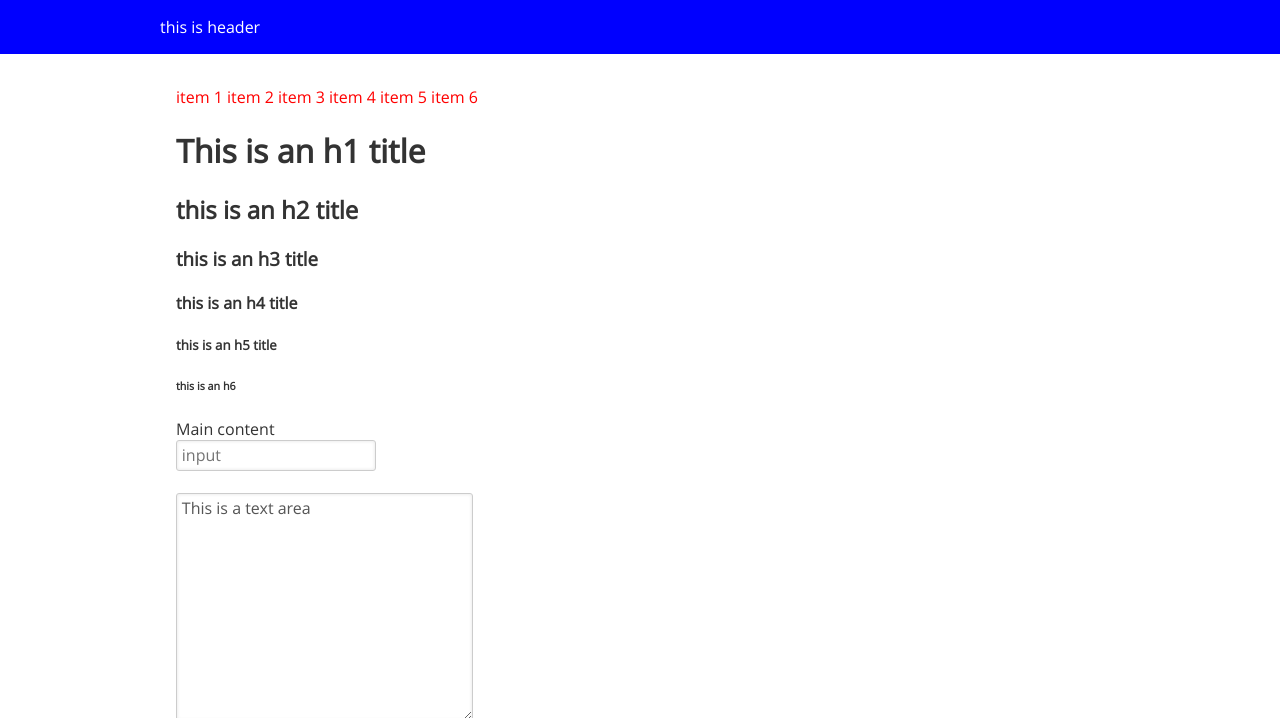
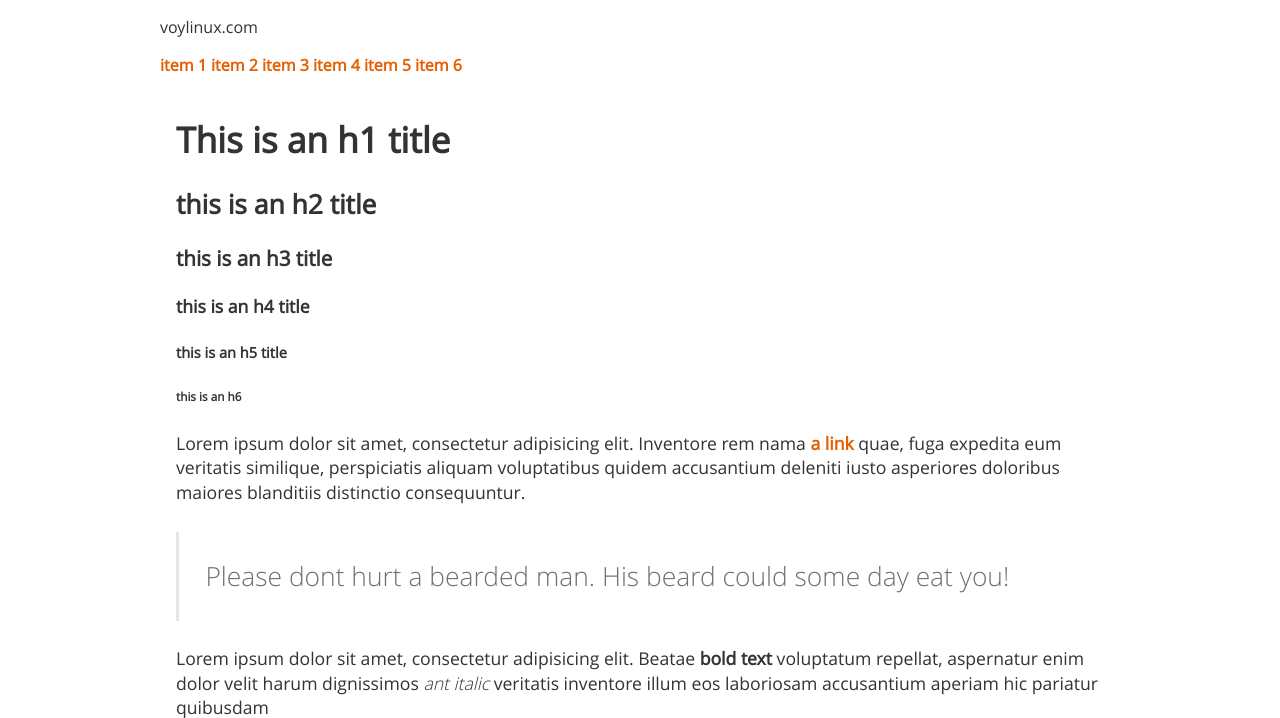
Before and after one commit to iampbernardo/voylinuxdotcom, a web app: file src/index.html in a window 1280 px wide. Shown: the top 718 px of the page. Run offline with its HTML, style and script files only (its server is not run), Linux system fonts and the light colour scheme.

Commit message:
color variables added and more styles definded

```diff
--- a/src/css/main.css
+++ b/src/css/main.css
@@ -502,6 +502,7 @@ th {
 .navigation ul {
   list-style: none;
   padding: 0;
+  margin: 0;
 }
 .navigation ul li {
   display: inline;
@@ -513,7 +514,8 @@ div,
 footer,
 article,
 section,
-header {
+header,
+blockquote {
   -webkit-box-sizing: border-box;
   -moz-box-sizing: border-box;
   box-sizing: border-box;
@@ -535,7 +537,7 @@ textarea {
 }
 input[type="text"]:focus,
 textarea:focus {
-  border-color: #00f;
+  border-color: #00907c;
 }
 button,
 .button {
@@ -550,16 +552,47 @@ html {
   color: #333;
 }
 a {
-  color: #f00;
+  color: #e65f00;
+  text-decoration: none;
+  font-weight: bold;
 }
 header.main-header {
-  background: #00f;
-  color: #fff;
+  color: #333;
 }
 footer.main-footer {
-  background-color: #232323;
+  background-color: #3d3e41;
   color: #eee;
 }
 .wrapper {
   padding: 1em;
 }
+.content-text {
+  font-size: 1.1em;
+}
+.content-text a:hover {
+  border-bottom: 1px dotted;
+}
+.content-text i {
+  font-family: 'open_sanslight';
+}
+.content-text p {
+  line-height: 1.4;
+}
+.content-text img {
+  height: auto;
+  width: 100%;
+}
+.content-text blockquote {
+  font-family: 'open_sanslight';
+  color: #707070;
+  padding: 1em;
+  margin-left: 0;
+  font-size: 1.5em;
+  width: 100%;
+  border-left: 3px solid #e6e6e6;
+}
+.content-text pre {
+  border: 1px solid #8d8d8d;
+  padding: 1em;
+  text-align: left;
+}
--- a/src/index.html
+++ b/src/index.html
@@ -9,12 +9,11 @@
 <body class="">
   <header class="full padding main-header">
     <div class="header-container page-size center">
-      this is header
+      <span class="blog-title">voylinux.com</span>
     </div><!--/end header-container-->
 
   </header><!--/end header -->
-  <div class="wrapper page-size block center">
-    <nav class="navigation top-nav">
+    <nav class="navigation top-nav center page-size">
       <ul>
         <li><a href="#">item 1</a></li>
         <li><a href="#">item 2</a></li>
@@ -24,13 +23,29 @@
         <li><a href="#">item 6</a></li>
       </ul>
     </nav><!--// end main navigation -->
+  <section class="wrapper page-size block center">
+    <article class="content-text">
       <h1>This is an h1 title</h1>
       <h2>this is an h2 title</h2>
       <h3>this is an h3 title</h3>
       <h4>this is an h4 title</h4>
       <h5>this is an h5 title</h5>
       <h6>this is an h6</h6>
-    Main content
+      <p>Lorem ipsum dolor sit amet, consectetur adipisicing elit. Inventore rem nama <a href="#">a link</a> quae, fuga expedita eum veritatis similique, perspiciatis aliquam voluptatibus quidem accusantium deleniti iusto asperiores doloribus maiores blanditiis distinctio consequuntur.</p>
+      <blockquote>
+        Please dont hurt a bearded man.
+        His beard could some day eat you!
+      </blockquote>
+      <p>Lorem ipsum dolor sit amet, consectetur adipisicing elit. Beatae <b>bold text</b> voluptatum repellat, aspernatur enim dolor velit harum dignissimos <i>ant italic</i>  veritatis inventore illum eos laboriosam accusantium aperiam hic pariatur quibusdam
+        <img src="http://lorempixel.com/900/400/technics/1" alt=""> explicabo optio culpa.</p>
+
+      <pre>
+        (function(){
+          var foo = 'bar';
+        })();
+      </pre>
+
+
       <form action="#">
         <input type="text" class="block" placeholder="input">
         <br>
@@ -38,7 +53,10 @@
         <br>
         <button class="block">Send!</button>
       </form>
-  </div><!--/end wrapper -->
+
+    </article>
+
+  </section><!--/end wrapper -->
   <footer class="full main-footer padding">
     this is the footer
   </footer><!--/end footer -->
--- a/src/styl/lib/navigation.styl
+++ b/src/styl/lib/navigation.styl
@@ -4,6 +4,7 @@
   ul
     list-style: none
     padding: 0
+    margin: 0
     li
       display: inline
       a
```
Also changed, not shown: src/styl/main.styl (+51 -8 lines). Lines whose indentation alone changed are shown as unchanged.
